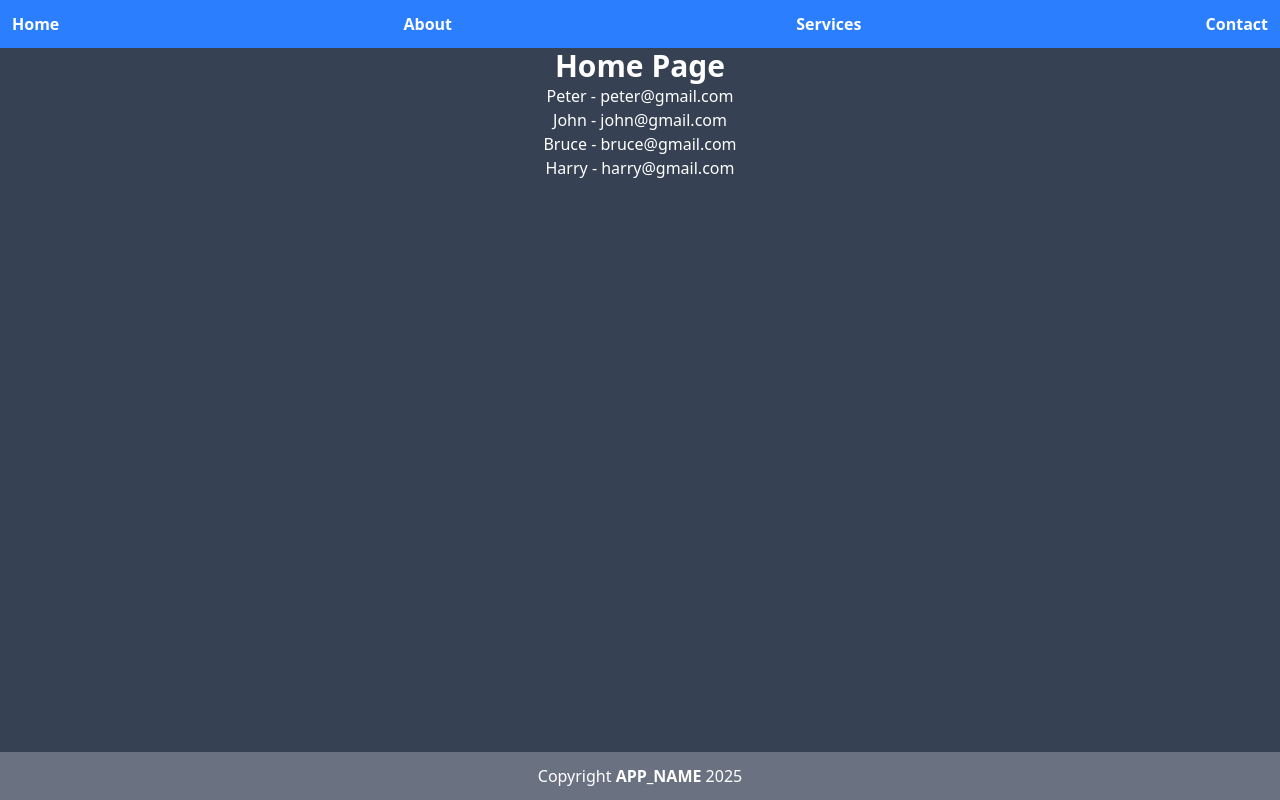
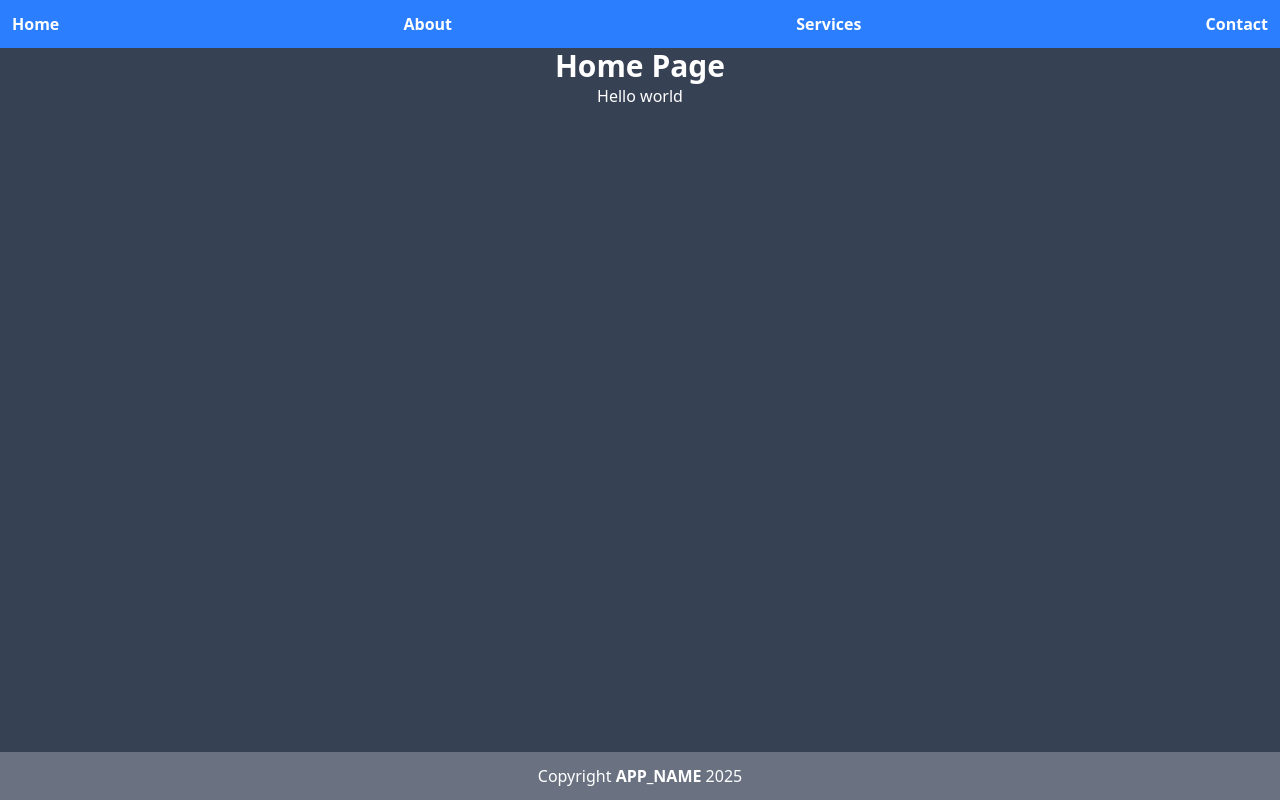
Before and after one commit to TechnicalSabir/vue-practice, a Vue app: page / in a window 1280 px wide. Built offline with nearby package versions, Linux system fonts and the light colour scheme.

Commit message:
PR-17: HTML binding

```diff
--- a/src/views/Home.vue
+++ b/src/views/Home.vue
@@ -1,28 +1,23 @@
 <script>
-import User from "../components/inc/User.vue";
 export default {
   name: "Home",
-  components: {
-    User
-  },
   data() {
     return {
-      users: [
-        { name: "Peter", email: "peter@gmail.com" },
-        { name: "John", email: "john@gmail.com" },
-        { name: "Bruce", email: "bruce@gmail.com" },
-        { name: "Harry", email: "harry@gmail.com" },
-      ]
+      text: "Hello world",
+      tag: `<span>Hello world</span>`
+    }
+  },
+  methods: {
+    getText() {
+      return this.text;
     }
   }
-
-
 }
 </script>
 <template>
   <main class="flex justify-center items-center flex-col">
     <h1 class="text-3xl font-bold">Home Page</h1>
-    <User :users="users" />
+    <div v-html="tag"></div>
 
   </main>
 </template>
```
